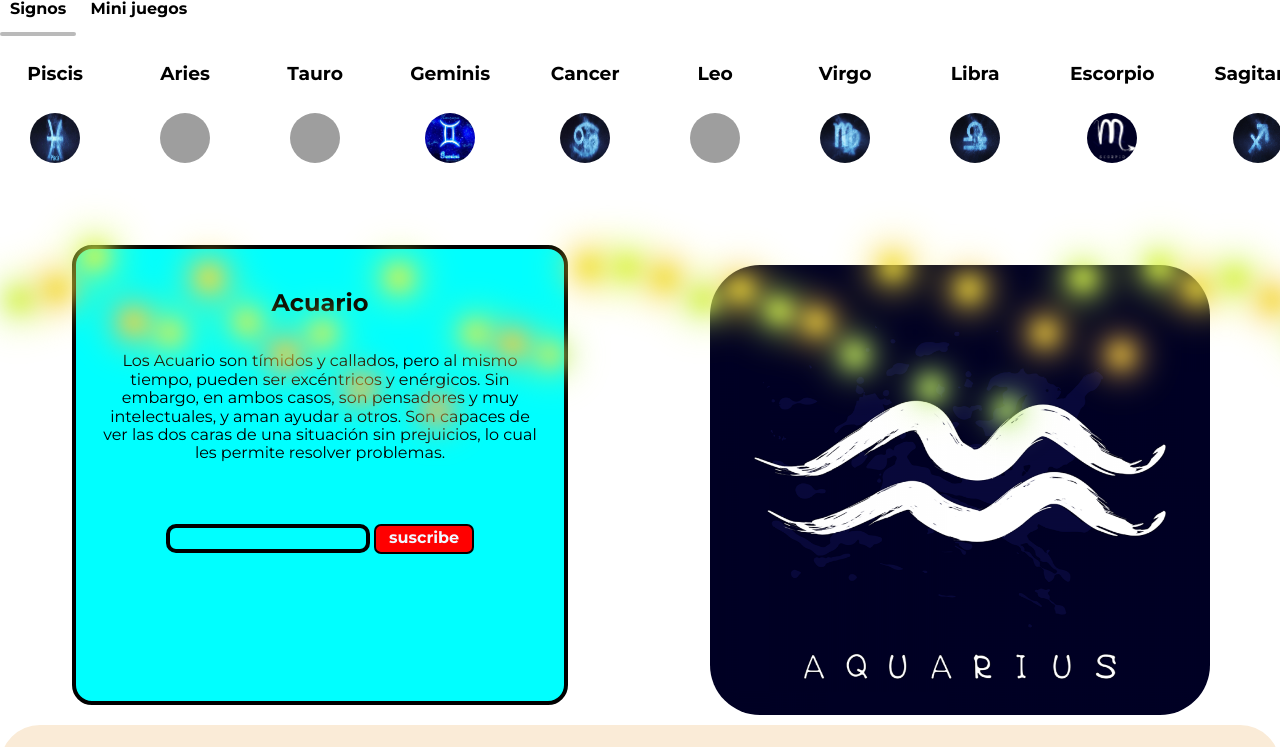
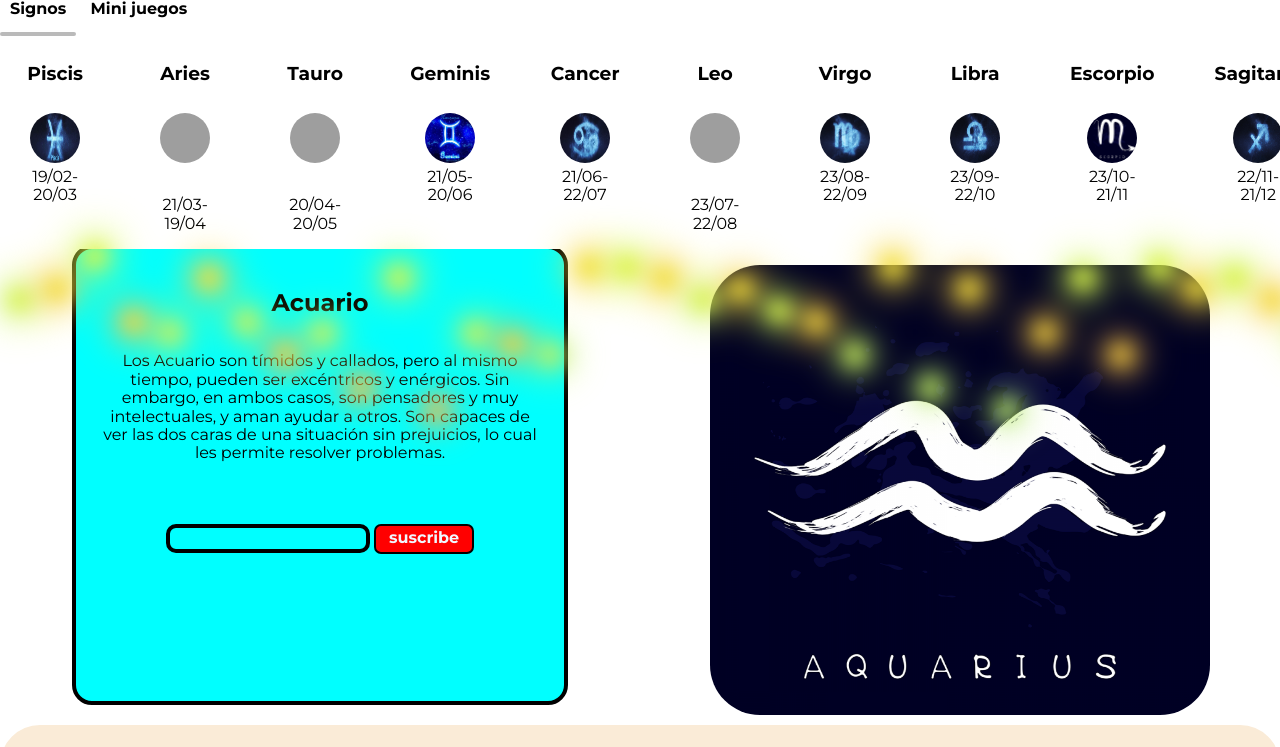
Before and after one commit to NasalDooor3097/ReplicaWeb, a plain HTML site: page index.html in a window 1280 px wide. Shown: the top 747 px of the page. Drawn offline with Linux system fonts and the light colour scheme; grey boxes are pictures that could not be loaded.

Commit message:
nueva actualizacion

```diff
--- a/index.html
+++ b/index.html
@@ -19,18 +19,18 @@
             </ul>
         </nav>
         <ul class="lista-signos">
-            <li class="signo-zodiacal" id="signo1"><h3>Acuario</h3><a href="#info_1"><img src="/public/img/acuario.png" alt="" class="img" id="img1"></a></li>
-            <li class="signo-zodiacal" id="signo2"><h3>Piscis</h3><a href="#info_3"><img src="/public/img/piscis.png" alt="" class="img" id="img2"></a></li>
-            <li class="signo-zodiacal" id="signo3"><h3>Aries</h3><a href="#info_5"><img src="/public/img/aries.png" alt="" class="img" id="img3"></a></li>
-            <li class="signo-zodiacal" id="signo4"><h3>Tauro</h3><a href="#info_7"><img src="/public/img/tauro.png" alt="" class="img" id="img4"></a></li>
-            <li class="signo-zodiacal" id="signo5"><h3>Geminis</h3><a href="#info_9"><img src="/public/img/geminis.png" alt="" class="img" id="img5"></a></li>
-            <li class="signo-zodiacal" id="signo6"><h3>Cancer</h3><a href="#info_11"><img src="/public/img/cancer.png" alt="" class="img" id="img6"></a></li>
-            <li class="signo-zodiacal" id="signo7"><h3>Leo</h3><a href="#info_13"><img src="/public/img/leo.png" alt="" class="img" id="img7"></a></li>
-            <li class="signo-zodiacal" id="signo8"><h3>Virgo</h3><a href="#info_15"><img src="/public/img/virgo.png" alt="" class="img" id="img8"></a></li>
-            <li class="signo-zodiacal" id="signo9"><h3>Libra</h3><a href="#info_17"><img src="/public/img/libra.png" alt="" class="img" id="img9"></a></li>
-            <li class="signo-zodiacal" id="signo10"><h3>Escorpio</h3><a href="#info_19"><img src="/public/img/escorpio.png" alt="" class="img" id="img10"></a></li>
-            <li class="signo-zodiacal" id="signo11"><h3>Sagitario</h3><a href="#info_21"><img src="/public/img/sagitario.png" alt="" class="img" id="img11"></a></li>
-            <li class="signo-zodiacal" id="signo12"><h3>Capricornio</h3><a href="#info_23"><img src="/public/img/capricornio.png" alt="" class="img" id="img12"></a></li>
+            <li class="signo-zodiacal" id="signo1"><h3>Acuario</h3><a href="#info_1"><img src="/public/img/acuario.png" alt="" class="img" id="img1"> <br> 20/01-18/02</a></li>
+            <li class="signo-zodiacal" id="signo2"><h3>Piscis</h3><a href="#info_3"><img src="/public/img/piscis.png" alt="" class="img" id="img2"> <br> 19/02-20/03</a></li>
+            <li class="signo-zodiacal" id="signo3"><h3>Aries</h3><a href="#info_5"><img src="/public/img/aries.png" alt="" class="img" id="img3"></a> <br> 21/03-19/04</li>
+            <li class="signo-zodiacal" id="signo4"><h3>Tauro</h3><a href="#info_7"><img src="/public/img/tauro.png" alt="" class="img" id="img4"></a> <br> 20/04-20/05</li>
+            <li class="signo-zodiacal" id="signo5"><h3>Geminis</h3><a href="#info_9"><img src="/public/img/geminis.png" alt="" class="img" id="img5"> <br> 21/05-20/06</a></li>
+            <li class="signo-zodiacal" id="signo6"><h3>Cancer</h3><a href="#info_11"><img src="/public/img/cancer.png" alt="" class="img" id="img6"> <br> 21/06-22/07</a></li>
+            <li class="signo-zodiacal" id="signo7"><h3>Leo</h3><a href="#info_13"><img src="/public/img/leo.png" alt="" class="img" id="img7"></a> <br> 23/07-22/08</li>
+            <li class="signo-zodiacal" id="signo8"><h3>Virgo</h3><a href="#info_15"><img src="/public/img/virgo.png" alt="" class="img" id="img8"> <br> 23/08-22/09</a></li>
+            <li class="signo-zodiacal" id="signo9"><h3>Libra</h3><a href="#info_17"><img src="/public/img/libra.png" alt="" class="img" id="img9"> <br> 23/09-22/10</a></li>
+            <li class="signo-zodiacal" id="signo10"><h3>Escorpio</h3><a href="#info_19"><img src="/public/img/escorpio.png" alt="" class="img" id="img10"> <br> 23/10-21/11</a></li>
+            <li class="signo-zodiacal" id="signo11"><h3>Sagitario</h3><a href="#info_21"><img src="/public/img/sagitario.png" alt="" class="img" id="img11"> <br> 22/11-21/12</a></li>
+            <li class="signo-zodiacal" id="signo12"><h3>Capricornio</h3><a href="#info_23"><img src="/public/img/capricornio.png" alt="" class="img" id="img12"> <br> 22/12-19/01</a></li>
         </ul>
     </header>
 
```
